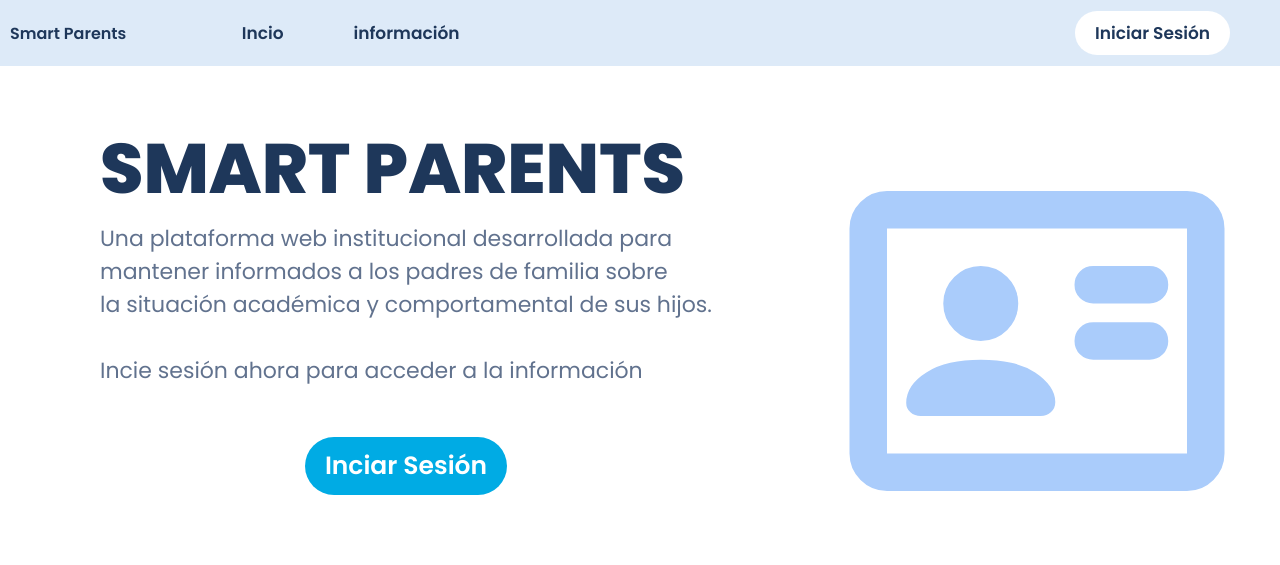
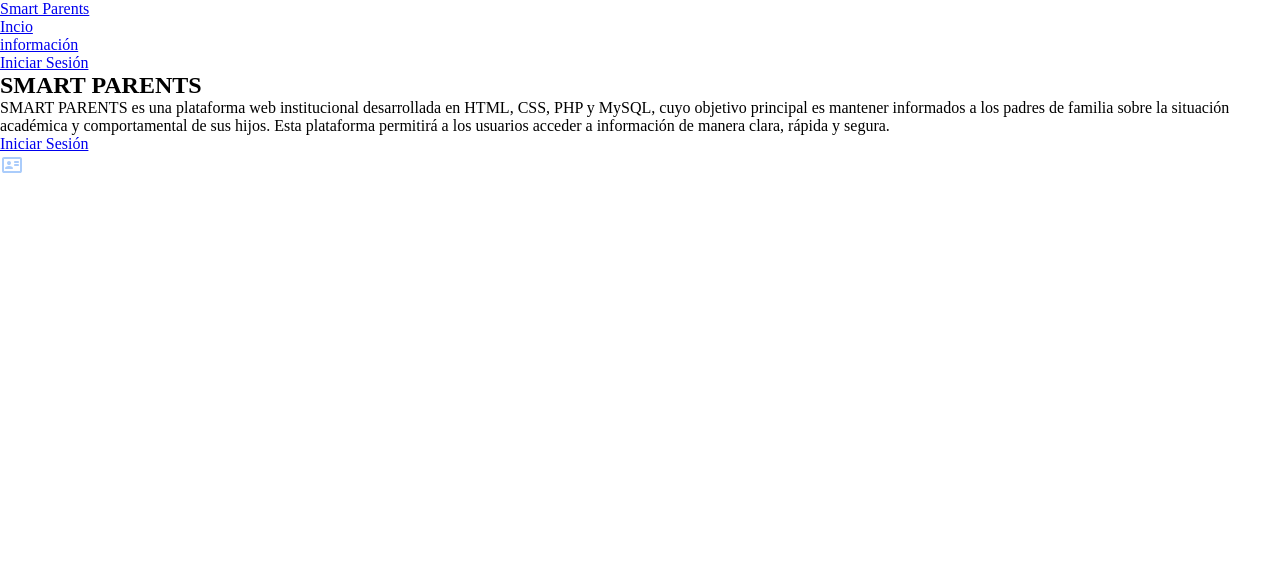
Before and after one commit to karloz-1/smart-parents, a PHP site: page / in a window 1280 px wide. Shown: the top 565 px of the page. Run offline with PHP 8.4, Linux system fonts and the light colour scheme.

Commit message:
Re-estructuracion de la pagina

```diff
--- a/assets/css/style.css
+++ b/assets/css/style.css
@@ -21,273 +21,15 @@
 
     https://fonts.google.com/specimen/Poppins *SELECCIONAR EN 'Select preview text' ESCOGER LATIN PARA VER LA FUENTE CORRECTAMENTE
 
-    .poppins-thin {
+    .poppins {
     font-family: "Poppins", sans-serif;
     font-weight: 100;
     font-style: normal;
-}
-
-.poppins-extralight {
-    font-family: "Poppins", sans-serif;
-    font-weight: 200;
-    font-style: normal;
-}
-
-.poppins-light {
-    font-family: "Poppins", sans-serif;
-    font-weight: 300;
-    font-style: normal;
-}
-
-.poppins-regular {
-    font-family: "Poppins", sans-serif;
-    font-weight: 400;
-    font-style: normal;
-}
-
-.poppins-medium {
-    font-family: "Poppins", sans-serif;
-    font-weight: 500;
-    font-style: normal;
-}
-
-.poppins-semibold {
-    font-family: "Poppins", sans-serif;
-    font-weight: 600;
-    font-style: normal;
-}
-
-.poppins-bold {
-    font-family: "Poppins", sans-serif;
-    font-weight: 700;
-    font-style: normal;
-}
-
-.poppins-extrabold {
-    font-family: "Poppins", sans-serif;
-    font-weight: 800;
-    font-style: normal;
-}
-
-.poppins-black {
-    font-family: "Poppins", sans-serif;
-    font-weight: 900;
-    font-style: normal;
-}
-
-.poppins-thin-italic {
-    font-family: "Poppins", sans-serif;
-    font-weight: 100;
-    font-style: italic;
-}
-
-.poppins-extralight-italic {
-    font-family: "Poppins", sans-serif;
-    font-weight: 200;
-    font-style: italic;
-}
-
-.poppins-light-italic {
-    font-family: "Poppins", sans-serif;
-    font-weight: 300;
-    font-style: italic;
-}
-
-.poppins-regular-italic {
-    font-family: "Poppins", sans-serif;
-    font-weight: 400;
-    font-style: italic;
-}
-
-.poppins-medium-italic {
-    font-family: "Poppins", sans-serif;
-    font-weight: 500;
-    font-style: italic;
-}
-
-.poppins-semibold-italic {
-    font-family: "Poppins", sans-serif;
-    font-weight: 600;
-    font-style: italic;
-}
-
-.poppins-bold-italic {
-    font-family: "Poppins", sans-serif;
-    font-weight: 700;
-    font-style: italic;
-}
-
-.poppins-extrabold-italic {
-    font-family: "Poppins", sans-serif;
-    font-weight: 800;
-    font-style: italic;
-}
-
-.poppins-black-italic {
-    font-family: "Poppins", sans-serif;
-    font-weight: 900;
-    font-style: italic;
-}
-
     */
-}
+};
 
 /* === GENERAL === */
-
-h1 {
-    font-family: "Poppins", sans-serif;
-    font-weight: 800;
-    font-style: normal;
-    font-size: 70px;
-}
-
-p {
-    font-family: "Poppins", sans-serif;
-    font-weight: 400;
-    font-style: normal;
-    color: var(--color-text-base);
-    font-size: 20px;
-}
-
-main {
-    display: flex;
-}
-
 /* === HEADER === */
-    header {
-        background-color: var(--color-header);
-        display: flex;
-        justify-content: space-between;
-        align-items: center;
-        padding-bottom: 20px;
-        padding-top: 20px;
-    }
-
-    .header__logo {
-        cursor: pointer; /* Cambia el cursor para hacer click */
-        text-decoration: none;
-        font-family: "Poppins", sans-serif;
-        font-weight: 600;
-        font-style: normal;
-        color: var(--color-heading);
-        margin-left: 10px;
-    }
-
-    nav ul {
-        list-style: none;
-        display: flex;
-        justify-content: center;
-        gap: 70px; /* Espacio entre items */
-        padding-right: 500px;
-    }
-
-    nav ul li {
-        text-decoration: none;
-    }
-
-    nav ul li a {
-        font-family: "Poppins", sans-serif;
-        font-weight: 600;
-        font-style: normal;
-        text-decoration: none;
-        color: var(--color-heading);
-        font-size: 17px;
-    }
-
-    nav ul li a:hover {
-        color: var(--color-text-btn-hover);
-    }
-
-    button {
-        border: none;
-        background-color: var(--color-header);
-    }
-
-    /* === LOGIN BTN === */
-        .header__btn_login a {
-            font-family: "Poppins", sans-serif;
-            font-weight: 600;
-            font-style: normal;
-            text-decoration: none;
-            background-color: white;
-            margin-right: 50px;
-            color: var(--color-heading);
-            font-size: 17px;
-            padding-left: 20px;
-            padding-right: 20px;
-            padding-bottom: 10px;
-            padding-top: 10px;
-            border-radius: 100px; /* borde redondeado */
-        }
-
-        .header__btn_login a:hover {
-            color: var(--color-text-btn-hover);
-        }
-
 /* === HEADER === */
-
 /* === MAIN === */
-
-.main__main_section {
-    display: inline-block;
-    margin-left:100px;
-    margin-top: 50px;
-    padding-bottom: 5px;
-}
-.main__titulo_principal {
-    font-family: "Poppins", sans-serif;
-    font-weight: 800;
-    font-style: normal;
-    font-size: 70px;
-    color: var(--color-heading);
-}
-.main__descripcion_principal {
-    font-family: "Poppins", sans-serif;
-    font-weight: 400;
-    font-style: normal;
-    display: inline-block; /* Hace que la caja del texto se ajuste al texto */
-    color: var(--color-text-base);
-    font-size: 22px;
-}
-.main__btn_login {
-    background-color: var(--color-bg);
-    border-radius: 50px;
-}
-.main__btn_login_div {
-    display: flex;
-    justify-content: center;
-    margin-top: 50px;
-}
-.main__btn_login a {
-    font-family: "Poppins", sans-serif;
-    font-weight: 600;
-    font-style: normal;
-    background-color: var(--color-btn-primary);
-    text-decoration: none;
-    color: var(--color-bg);
-    font-size: 25px;
-    padding-left: 20px;
-    padding-right: 20px;
-    padding-bottom: 10px;
-    padding-top: 10px;
-    display: inline-block;
-    border-radius: 50px;
-}
-.main__btn_login a:hover {
-    background-color: var(--color-btn-primary-hover);
-}
-
-/* === CARD / IMG === */
-.main__img_section {
-    display: flex;
-    justify-content: flex-end;
-    align-items: center;
-    margin-left: 100px;
-    margin-top: 50px;
-}
-
-.card {
-    height: 450px;
-    width: auto;
-}
 /* === MAIN === */
--- a/index.html
+++ b/index.html
@@ -10,45 +10,27 @@
     <link href="https://fonts.googleapis.com/css2?family=Poppins:ital,wght@0,100;0,200;0,300;0,400;0,500;0,600;0,700;0,800;0,900;1,100;1,200;1,300;1,400;1,500;1,600;1,700;1,800;1,900&display=swap" rel="stylesheet"> <!-- Conecta la fuente -->
 </head>
 <body>
-    <header>
-        <div>
-            <a href="index.html" class="header__logo">Smart Parents</a>
-        </div>
-        <nav>
-            <ul>
-                <li>
-                    <button>
-                        <a href="index.html">Incio</a>
-                    </button>
-                </li>
-                <li>
-                    <button>
-                        <a href="views/informacion.html">información</a>
-                    </button>
-                </li>
+    <header class="header">
+        <div class="header_logo"><a href="index.html">Smart Parents</a></div>
+        <nav class="nav">
+            <ul class="nav_list">
+                <li><a href="index.html">Incio</a></li>
+                <li><a href="views/informacion.html">información</a></li>
             </ul>
         </nav>
-        <button class="header__btn_login">
-            <a href="">Iniciar Sesión</a>
-        </button>
+        <div class="nav_login"><a href="#">Iniciar Sesión</a></div>
     </header>
-    <main>
-        <section class="main__main_section">
-            <div class="main__texto_principal">
-                <h1 class="main__titulo_principal">SMART PARENTS</h1>
-                <p class="main__descripcion_principal">
-                    Una plataforma web institucional desarrollada para <br> mantener informados a los padres de familia sobre <br> la situación académica y comportamental de sus hijos. <br><br>
-                    Incie sesión ahora para acceder a la información
-                </p>
-            </div>
-            <div class="main__btn_login_div">
-                <button class="main__btn_login">
-                    <a href="">Inciar Sesión</a>
-                </button>
-            </div>
+
+    <main class="main">
+        <section class="main_content">
+            <h1 class="main_title">SMART PARENTS</h1>
+            <p class="main_text">
+                SMART PARENTS es una plataforma web institucional desarrollada en HTML, CSS, PHP y MySQL, cuyo objetivo principal es mantener informados a los padres de familia sobre la situación académica y comportamental de sus hijos. Esta plataforma permitirá a los usuarios acceder a información de manera clara, rápida y segura.
+            </p>
+            <a href="#" class="main_login_btn">Iniciar Sesión</a>
         </section>
-        <section class="main__img_section">
-            <img src="assets/img/id_card.svg" alt="Card" class="card">
+        <section>
+            <img src="assets/img/id_card.svg" alt="ilustracion de tarjeta">
         </section>
     </main>
 </body>
```
